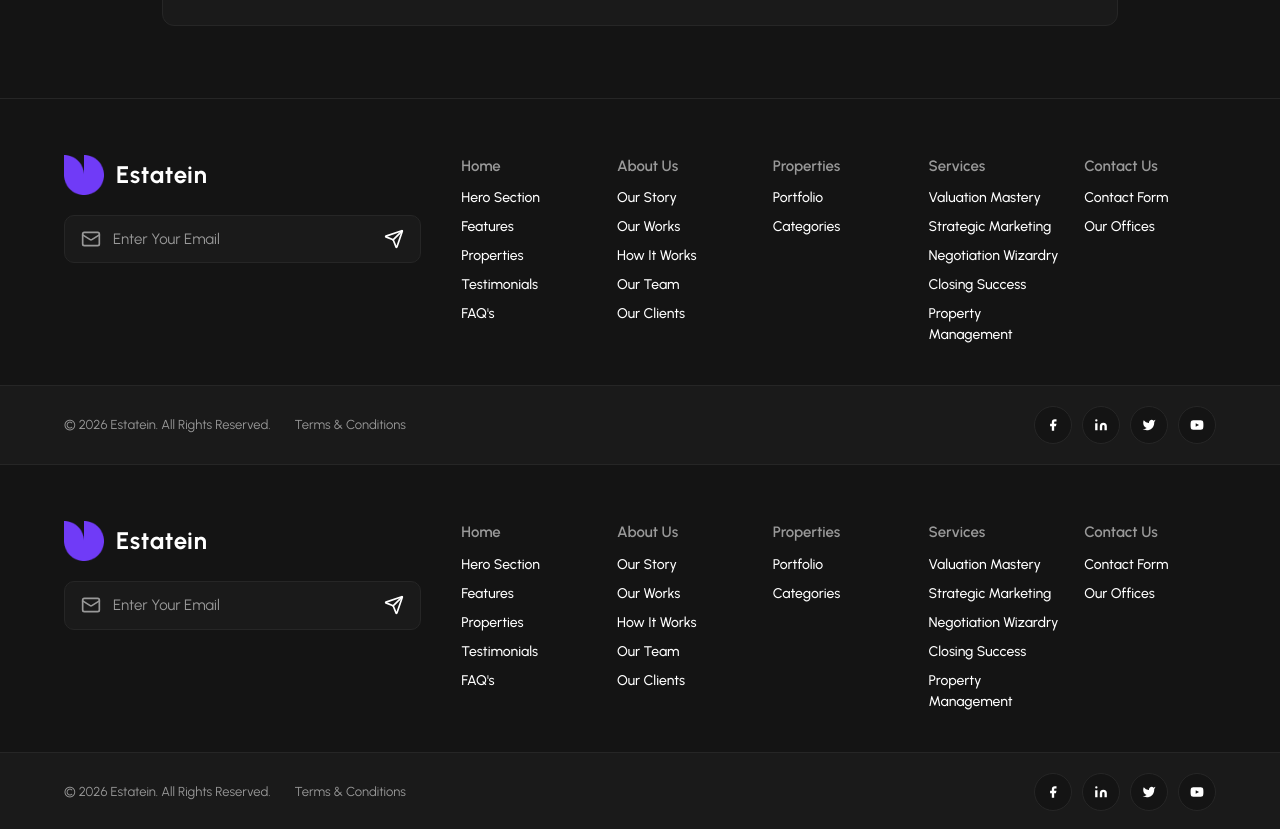
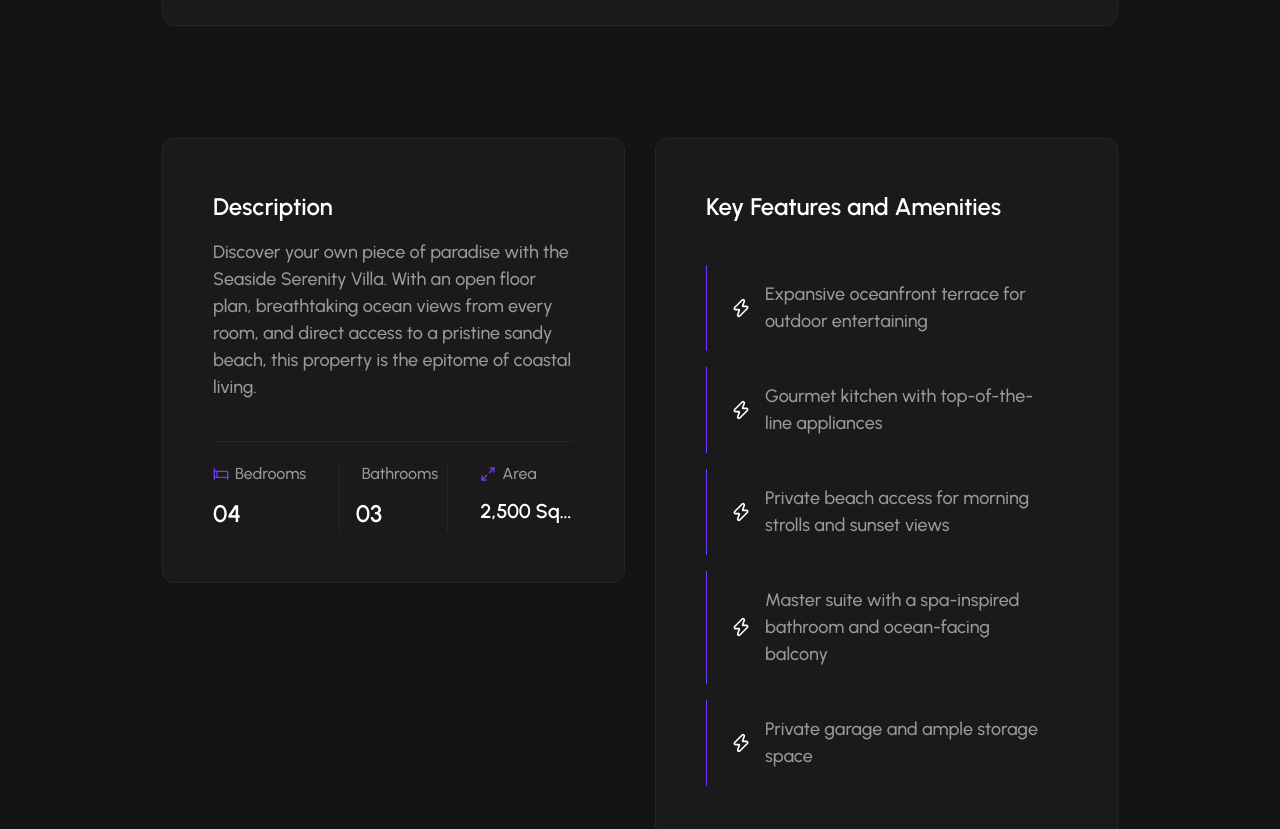
Before and after one commit to hassamnaveed44/real-estate, a Next.js app: page /propertydetails/1 in a window 1280 px wide. Shown: the part 1200-2029 px from the top of the page. Built offline with nearby package versions, Linux system fonts and the light colour scheme.

Commit message:
build propertydescription section and exact same to figma

```diff
--- /dev/null
+++ b/app/components/properties-detail/PropertyDescriptionAndAmenities.tsx
@@ -0,0 +1,113 @@
+import React from "react";
+import { Bed, Bath, Maximize2, Zap } from "lucide-react";
+
+interface PropertyDescriptionAndAmenitiesProps {
+  property?: {
+    description: string;
+    bedrooms: number;
+    bathrooms: number;
+    area: string;
+    amenities: string[];
+  };
+}
+
+export default function PropertyDescriptionAndAmenities({ property }: PropertyDescriptionAndAmenitiesProps) {
+  const data = property || {
+    description: "Discover your own piece of paradise with the Seaside Serenity Villa. With an open floor plan, breathtaking ocean views from every room, and direct access to a pristine sandy beach, this property is the epitome of coastal living.",
+    bedrooms: 4,
+    bathrooms: 3,
+    area: "2,500 Square Feet",
+    amenities: [
+      "Expansive oceanfront terrace for outdoor entertaining",
+      "Gourmet kitchen with top-of-the-line appliances",
+      "Private beach access for morning strolls and sunset views",
+      "Master suite with a spa-inspired bathroom and ocean-facing balcony",
+      "Private garage and ample storage space"
+    ]
+  };
+
+  return (
+    <section className="w-full bg-[#141414] py-[40px] px-4 sm:px-6 lg:px-[162px] font-['Urbanist'] text-white">
+      {/* Sub Container (1596px max width layout grid) */}
+      <div className="max-w-[1596px] mx-auto grid grid-cols-1 lg:grid-cols-2 gap-[30px] items-start">
+
+        {/* Left Container: Description (items-start prevents it from stretching equal to the right card) */}
+        <div className="w-full bg-[#1A1A1A] border border-[#262626] rounded-[12px] p-6 sm:p-8 lg:p-[50px] flex flex-col gap-[30px] lg:gap-[40px]">
+
+          {/* Text Container */}
+          <div className="flex flex-col gap-[14px]">
+            <h2 className="text-[20px] sm:text-[22px] lg:text-[24px] font-semibold text-white leading-[150%]">
+              Description
+            </h2>
+            <p className="text-[14px] sm:text-[16px] lg:text-[18px] text-[#999999] font-medium leading-[150%]">
+              {data.description}
+            </p>
+          </div>
+
+          {/* Sub Container / Stats Row */}
+          <div className="grid grid-cols-3 border-t border-[#262626] pt-[20px] gap-4">
+
+            <div className="flex flex-col gap-[10px]">
+              <div className="flex items-center gap-1.5 text-[#999999] text-[14px] sm:text-[16px] font-medium">
+                <Bed className="w-4 h-4 text-[#703BF7]" />
+                <span>Bedrooms</span>
+              </div>
+              <span className="text-[18px] sm:text-[20px] lg:text-[24px] font-semibold text-white">
+                {String(data.bedrooms).padStart(2, '0')}
+              </span>
+            </div>
+
+            <div className="flex flex-col gap-[10px] border-x border-[#262626] px-2 sm:px-4">
+              <div className="flex items-center gap-1.5 text-[#999999] text-[14px] sm:text-[16px] font-medium">
+                <Bath className="w-4 h-4 text-[#703BF7]" />
+                <span>Bathrooms</span>
+              </div>
+              <span className="text-[18px] sm:text-[20px] lg:text-[24px] font-semibold text-white">
+                {String(data.bathrooms).padStart(2, '0')}
+              </span>
+            </div>
+
+            <div className="flex flex-col gap-[10px] pl-2 sm:pl-4">
+              <div className="flex items-center gap-1.5 text-[#999999] text-[14px] sm:text-[16px] font-medium">
+                <Maximize2 className="w-4 h-4 text-[#703BF7]" />
+                <span>Area</span>
+              </div>
+              <span className="text-[16px] sm:text-[18px] lg:text-[20px] font-semibold text-white truncate">
+                {data.area}
+              </span>
+            </div>
+
+          </div>
+        </div>
+
+        {/* Right Container: Key Features and Amenities */}
+        <div className="w-full bg-[#1A1A1A] border border-[#262626] rounded-[12px] p-6 sm:p-8 lg:p-[50px] flex flex-col gap-[30px] lg:gap-[40px]">
+
+          <h2 className="text-[20px] sm:text-[22px] lg:text-[24px] font-semibold text-white leading-[150%]">
+            Key Features and Amenities
+          </h2>
+
+          {/* Inner Sub Container (List of Amenities) */}
+          <div className="flex flex-col gap-[14px] sm:gap-[16px]">
+            {data.amenities.map((amenity, index) => (
+              <div
+                key={index}
+                style={{
+                  background: "linear-gradient(90deg, #1A1A1A 0%, rgba(26, 26, 26, 0) 100%)",
+                }}
+                className="border-l-[1px] border-[#703BF7] rounded-r-[10px] py-[14px] sm:py-[16px] px-4 sm:px-[24px] flex items-center gap-[14px]"
+              >
+                <Zap className="w-5 h-5 text-white flex-shrink-0" />
+                <span className="text-[14px] sm:text-[16px] lg:text-[18px] text-[#999999] font-medium leading-[150%]">
+                  {amenity}
+                </span>
+              </div>
+            ))}
+          </div>
+
+        </div>
+
+      </div>
+    </section>
+  );
+}
--- a/app/propertydetails/[id]/page.tsx
+++ b/app/propertydetails/[id]/page.tsx
@@ -1,6 +1,7 @@
 import React from "react";
-import Footer from "@/app/components/layout/Footer";
 import PropertyDetailsHero from "@/app/components/properties-detail/PropertyDetailsHero";
+import CtaBanner from "@/app/components/home/CtaBanner";
+import PropertyDescriptionAndAmenities from "@/app/components/properties-detail/PropertyDescriptionAndAmenities";
 
 export default function PropertyDetailsPage({ params }: { params: { id: string } }) {
   // You can fetch or filter property data based on params.id here if needed
@@ -10,8 +11,9 @@ export default function PropertyDetailsPage({ params }: { params: { id: string }
 
       {/* Property Details Section */}
       <PropertyDetailsHero />
+      <PropertyDescriptionAndAmenities />
 
-      <Footer />
+    <CtaBanner />
     </main>
   );
 }
```
